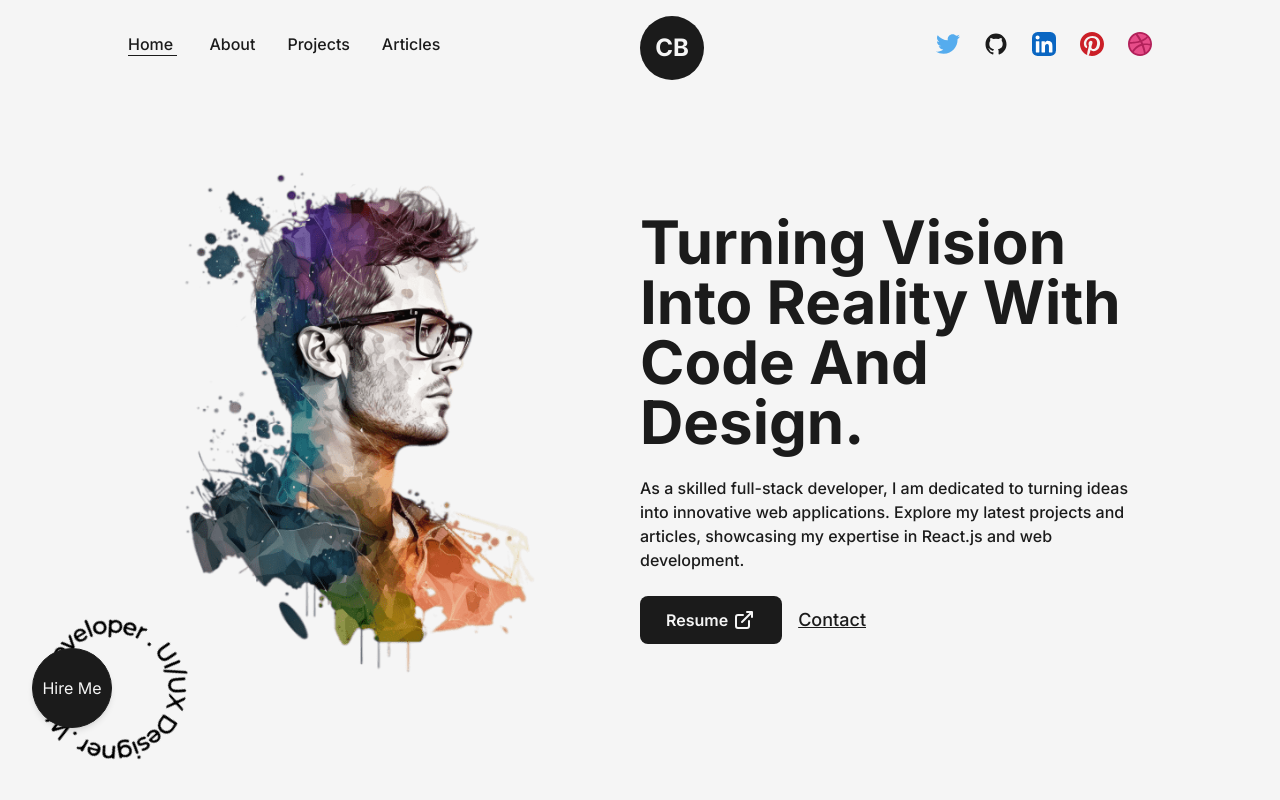
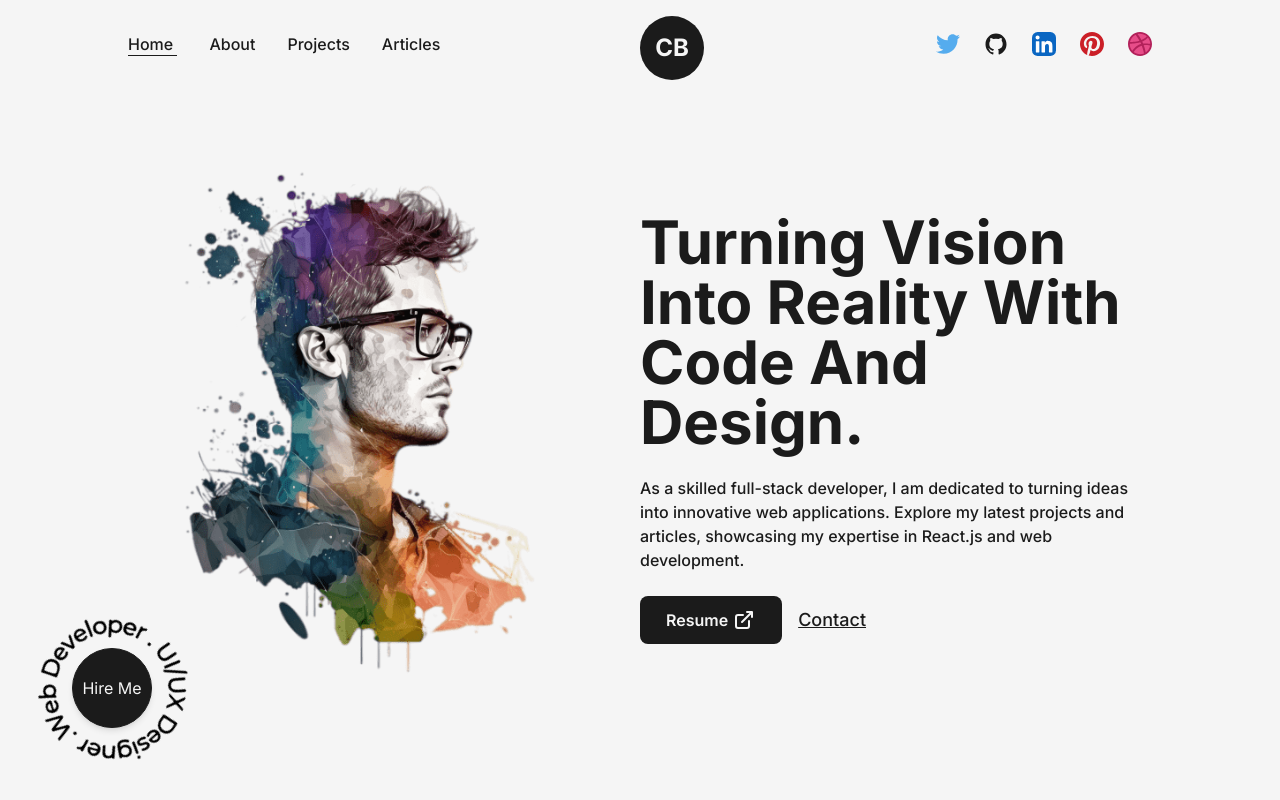
Before and after one commit to LoGiSTeRr/DanielPortfolio, a Next.js app: page / in a window 1280 px wide. Shown: the top 800 px of the page. Built offline with nearby package versions, Linux system fonts and the light colour scheme.

Commit message:
hire me done

```diff
--- a/app/sections/main/HireMe.jsx
+++ b/app/sections/main/HireMe.jsx
@@ -7,7 +7,7 @@
         <div className='fixed left-4 bottom-4 flex items-center justifyfcenter overflow-hidden'>
           <div className='w-48 h-auto flex items-center justify-center relative'>
             <CircularText className={'fill-black animate-spin-slow'}/>
-            <Link href="mailto:abcd@gmail.com" className='flex items-center justify-center absolute 1eft-1/2 top-1/2 -translate-x-1/2 -translate-y-1/2 bg-dark text-light shadow-md border border-solid border-dark h-20 w-20 rounded-full'>
+            <Link href="mailto:abcd@gmail.com" className='flex items-center justify-center absolute 1eft-1/2 top-1/2 -translate-x-0 -translate-y-1/2 bg-dark text-light shadow-md border border-solid border-dark h-20 w-20 rounded-full'>
               Hire Me
             </Link>
           </div>
```
